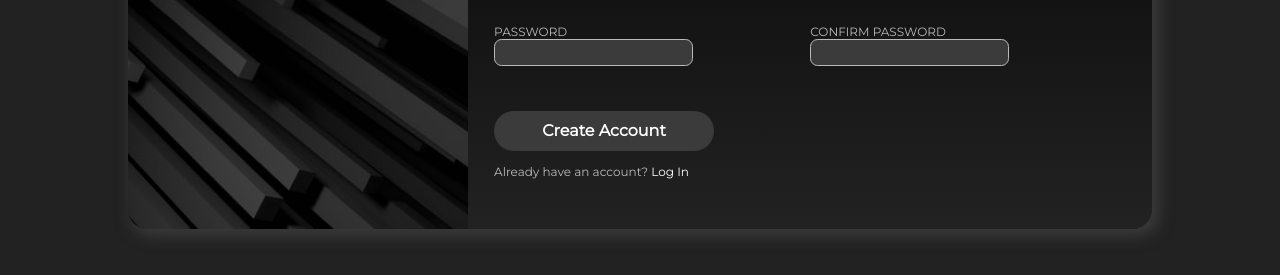
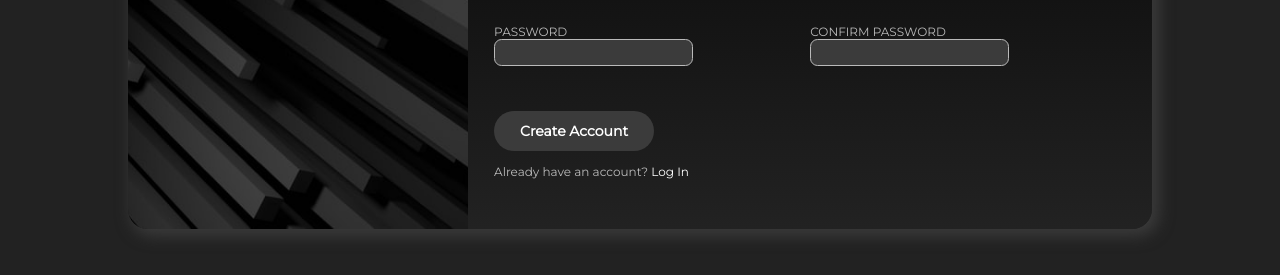
Before and after one commit to rahulsingh34/sign-up-page, a plain HTML site: page index.html in a window 1280 px wide. Shown: the part 431-706 px from the top of the page. Drawn offline with Linux system fonts and the light colour scheme.

Commit message:
updated button sizing

```diff
--- a/styles.css
+++ b/styles.css
@@ -103,12 +103,12 @@ p {
 }
 
 button {
-	width: 27.5vmin;
+	width: 20vmin;
 	height: 5vmin;
 	border: transparent;
 	border-radius: 20px;
 	color: white;
-	font-size: 2vmin;
+	font-size: 1.75vmin;
 	font-weight: 900;
 	background-color: var(--mgrey);
 }
```
